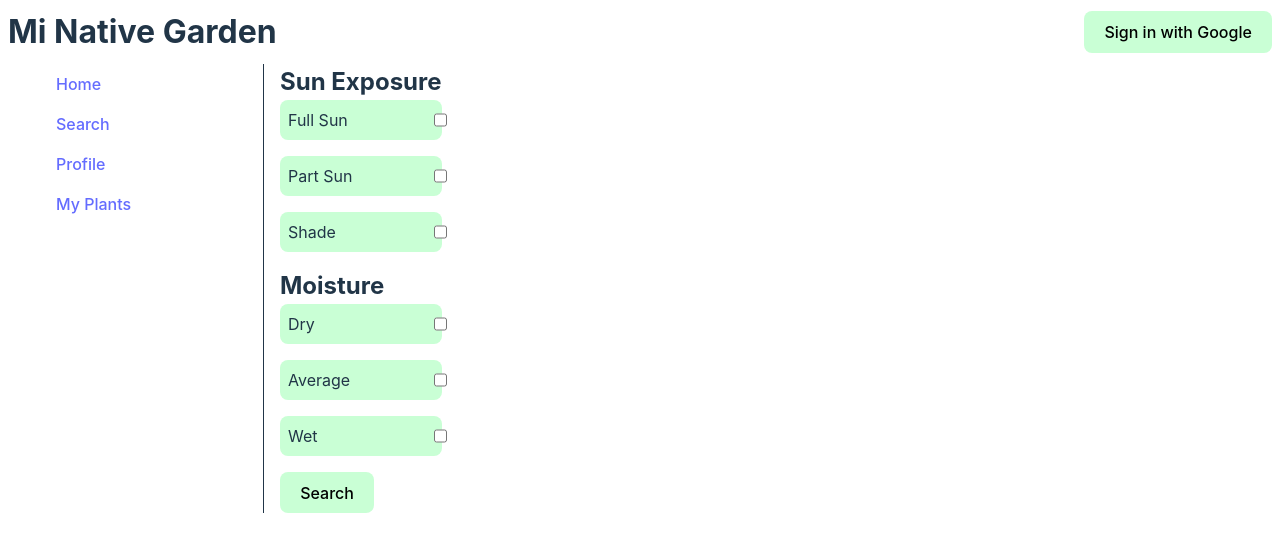
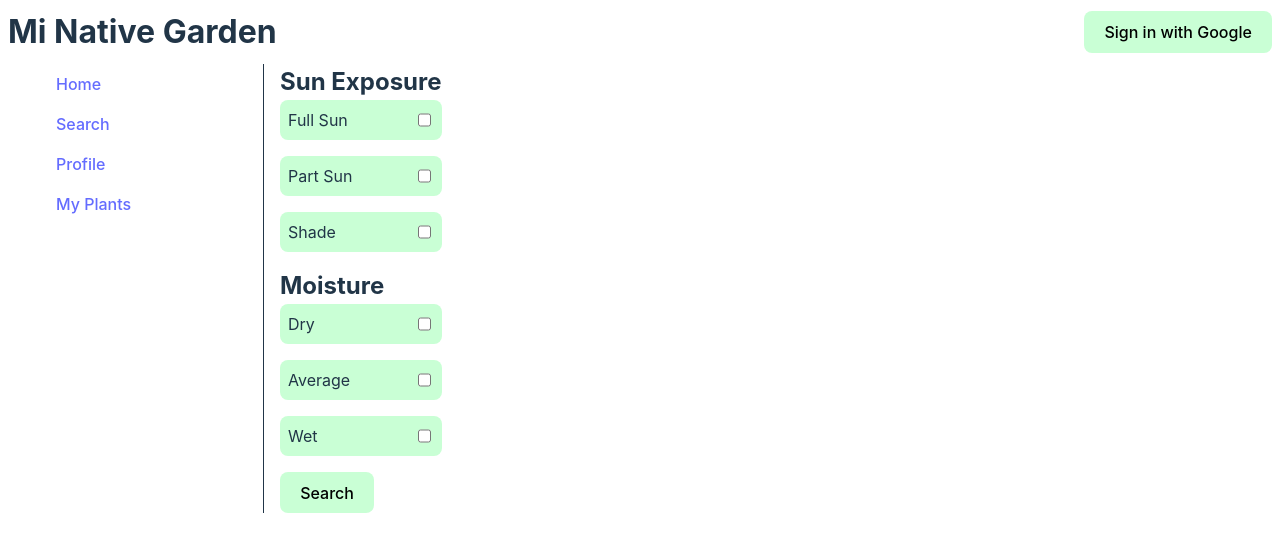
Before and after one commit to KatSchultz/garden, a React (Vite) app in the folder client/: page /search in a window 1280 px wide. Shown: the top 552 px of the page. Built offline with nearby package versions, Linux system fonts and the light colour scheme; no server answers.

Commit message:
form styling, form state

```diff
--- a/client/src/components/Search/Search.css
+++ b/client/src/components/Search/Search.css
@@ -4,15 +4,23 @@
 }
 
 .form--content__input {
-  background-color: #c9ffd5;
   display: flex;
   justify-content: space-between;
-  padding: 0.5rem;
   margin-bottom: 1rem;
-  border-radius: 0.5rem;
 }
 .form--content__input__label {
+  display: flex;
+  justify-content: space-between;
+  align-items: center;
+  background-color: #c9ffd5;
+  padding: 0.5rem;
+  border-radius: 0.5rem;
+  align-items: end;
   min-width: 100%;
+}
+.form--content__input__checkbox {
+  position: relative;
+  right: 1.5rem;
 }
 
 @media only screen and (min-width: 768px) {
--- a/client/src/components/Search/Search.tsx
+++ b/client/src/components/Search/Search.tsx
@@ -1,31 +1,70 @@
-import { useState } from "react";
+import { ChangeEvent, FormEvent, useState } from "react";
 import "./Search.css";
+import { PlantFilter } from "../../models/fitler";
 
 const Search = () => {
-  const [input, setInput] = useState({});
+  const [input, setInput] = useState<PlantFilter>({
+    full: false,
+    part: false,
+    shade: false,
+    dry: false,
+    ave: false,
+    wet: false,
+  });
+
+  const handleInputChange = (e: ChangeEvent<HTMLInputElement>) => {
+    if (e.target.checked) {
+      setInput({ ...input, ...{ [e.target.name]: e.target.checked } });
+    } else {
+      setInput({ ...input, ...{ [e.target.name]: "" } });
+    }
+  };
+
+  const handleSubmit = (e: FormEvent) => {
+    e.preventDefault();
+    console.log(input);
+  };
 
   return (
     <div>
-      <form action="" className="form">
+      <form action="" className="form" onSubmit={handleSubmit}>
         <div className="form--content">
           <h2 className="form--content__title">Sun Exposure</h2>
           <div className="form--content__input">
-            <label htmlFor="full-sun" className="form--content__input__label">
+            <label htmlFor="full" className="form--content__input__label">
               Full Sun
             </label>
-            <input type="checkbox" name="full-sun" id="full-sun" />
+            <input
+              type="checkbox"
+              name="full"
+              className="form--content__input__checkbox"
+              id="full"
+              onChange={handleInputChange}
+            />
           </div>
           <div className="form--content__input">
-            <label htmlFor="part-sun" className="form--content__input__label">
+            <label htmlFor="part" className="form--content__input__label">
               Part Sun
             </label>
-            <input type="checkbox" name="part-sun" id="part-sun" />
+            <input
+              type="checkbox"
+              name="part"
+              id="part"
+              className="form--content__input__checkbox"
+              onChange={handleInputChange}
+            />
           </div>
           <div className="form--content__input">
             <label htmlFor="shade" className="form--content__input__label">
               Shade
             </label>
-            <input type="checkbox" name="shade" id="shade" />
+            <input
+              type="checkbox"
+              name="shade"
+              id="shade"
+              className="form--content__input__checkbox"
+              onChange={handleInputChange}
+            />
           </div>
         </div>
         <div className="form--content">
@@ -34,19 +73,37 @@ const Search = () => {
             <label htmlFor="dry" className="form--content__input__label">
               Dry
             </label>
-            <input type="checkbox" name="dry" id="dry" />
+            <input
+              type="checkbox"
+              name="dry"
+              id="dry"
+              className="form--content__input__checkbox"
+              onChange={handleInputChange}
+            />
           </div>
           <div className="form--content__input">
             <label htmlFor="average" className="form--content__input__label">
               Average
             </label>
-            <input type="checkbox" name="average" id="average" />
+            <input
+              type="checkbox"
+              name="average"
+              id="average"
+              className="form--content__input__checkbox"
+              onChange={handleInputChange}
+            />
           </div>
           <div className="form--content__input">
             <label htmlFor="wet" className="form--content__input__label">
               Wet
             </label>
-            <input type="checkbox" name="wet" id="wet" />
+            <input
+              type="checkbox"
+              name="wet"
+              id="wet"
+              className="form--content__input__checkbox"
+              onChange={handleInputChange}
+            />
           </div>
         </div>
         <button type="submit">Search</button>
--- /dev/null
+++ b/client/src/models/fitler.ts
@@ -0,0 +1,9 @@
+export interface PlantFilter {
+  full: false;
+  part: false;
+  shade: false;
+
+  dry: false;
+  ave: false;
+  wet: false;
+}
```
